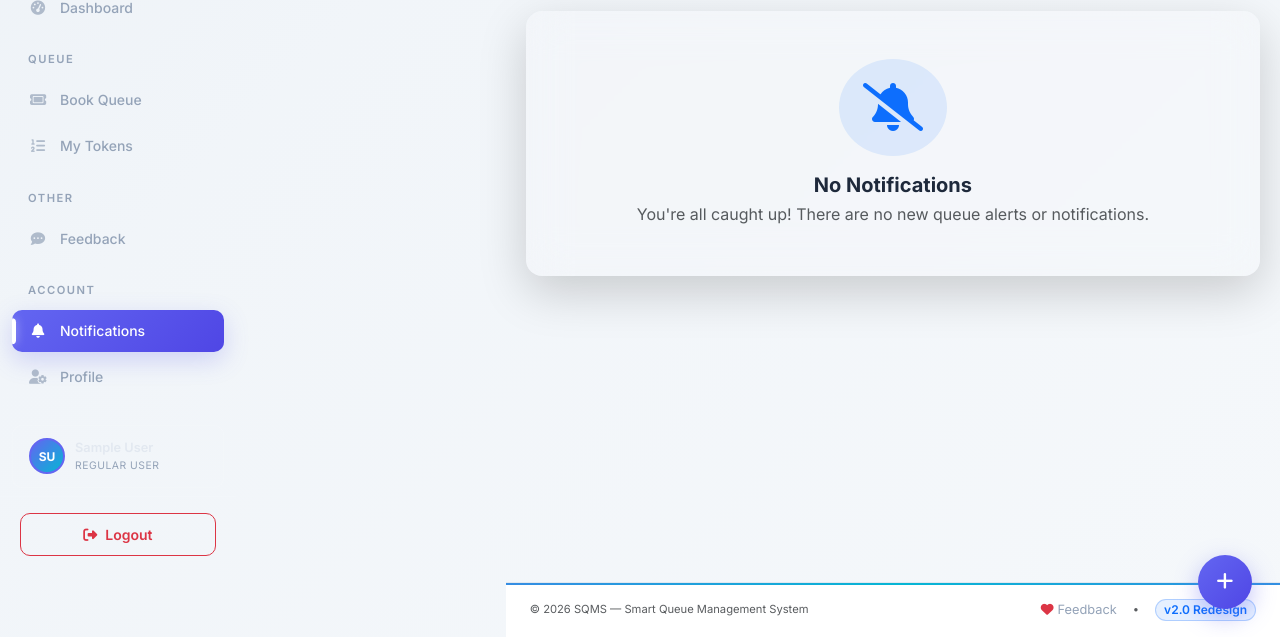
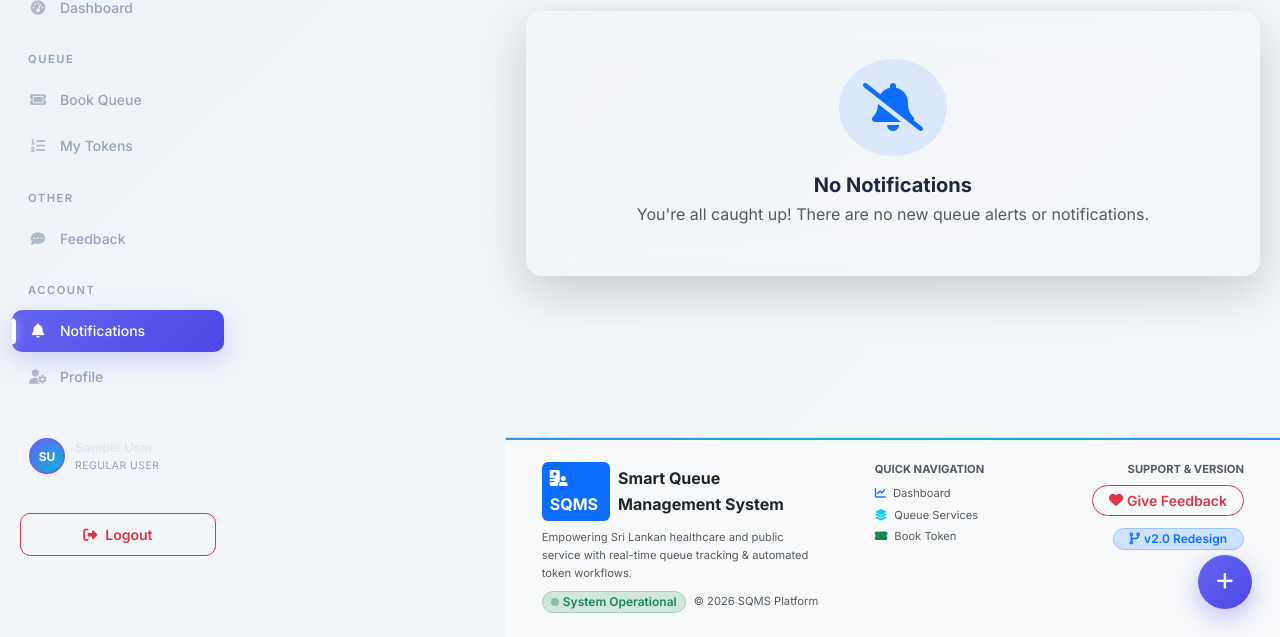
Before and after one commit to mt-abdulla-it/smart-queue-management-system, a Django app: page /notifications/ in a window 1280 px wide. Shown: the part 163-800 px from the top of the page. Run offline with Django 5.2, Linux system fonts and the light colour scheme; the visitor is signed in with stand-in values (Sample User, id 1); data that the repository does not hold is empty; parts of the project's set-up code (start-up, migrations or seed data) failed here and were passed over; some libraries are stand-ins or nearby versions.

Commit message:
feat: redesign footer layout with enhanced branding, system status, and navigation links

```diff
--- a/templates/includes/footer.html
+++ b/templates/includes/footer.html
@@ -1,15 +1,63 @@
-<!-- ========== Footer (v2.0) ========== -->
-<footer class="app-footer py-3 px-4 mt-auto">
-    <div class="d-flex flex-column flex-md-row justify-content-between align-items-center gap-2">
-        <div class="d-flex align-items-center gap-2">
-            <span class="text-muted small">&copy; {% now "Y" %} SQMS — Smart Queue Management System</span>
-        </div>
-        <div class="d-flex align-items-center gap-3">
-            <a href="{% url 'feedback:submit' %}" class="footer-link small" title="Give Feedback">
-                <i class="fas fa-heart text-danger me-1"></i>Feedback
-            </a>
-            <span class="text-muted small">•</span>
-            <span class="badge bg-primary bg-opacity-10 text-primary border border-primary border-opacity-25 rounded-pill px-2 py-1 small fw-semibold">v2.0 Redesign</span>
+<!-- ========== Footer (v2.0 Redesign) ========== -->
+<footer class="app-footer py-4 px-4 mt-auto border-top bg-body-tertiary">
+    <div class="container-fluid">
+        <div class="row g-4 justify-content-between align-items-start">
+            <!-- Column 1: Brand & Status -->
+            <div class="col-12 col-md-5">
+                <div class="d-flex align-items-center gap-2 mb-2">
+                    <div class="bg-primary text-white rounded-2 px-2 py-1 fw-bold fs-6">
+                        <i class="fas fa-hospital-user me-1"></i>SQMS
+                    </div>
+                    <span class="fw-bold fs-6 text-body">Smart Queue Management System</span>
+                </div>
+                <p class="text-muted small mb-2">
+                    Empowering Sri Lankan healthcare and public service with real-time queue tracking & automated token workflows.
+                </p>
+                <div class="d-flex align-items-center gap-2">
+                    <span class="badge bg-success-subtle text-success border border-success-subtle rounded-pill px-2 py-1 small d-inline-flex align-items-center gap-1">
+                        <span class="spinner-grow spinner-grow-sm text-success" role="status" style="width:0.5rem; height:0.5rem;" aria-hidden="true"></span>
+                        System Operational
+                    </span>
+                    <span class="text-muted small">&copy; {% now "Y" %} SQMS Platform</span>
+                </div>
+            </div>
+
+            <!-- Column 2: Quick Links -->
+            <div class="col-6 col-md-3">
+                <h6 class="fw-bold text-uppercase text-muted small mb-2 tracking-wider">Quick Navigation</h6>
+                <ul class="list-unstyled mb-0 d-flex flex-column gap-1 small">
+                    <li>
+                        <a href="{% url 'dashboard:index' %}" class="text-decoration-none text-body-secondary text-primary-hover transition-all">
+                            <i class="fas fa-chart-line me-1 text-primary"></i> Dashboard
+                        </a>
+                    </li>
+                    <li>
+                        <a href="{% url 'queues:list' %}" class="text-decoration-none text-body-secondary text-primary-hover transition-all">
+                            <i class="fas fa-layer-group me-1 text-info"></i> Queue Services
+                        </a>
+                    </li>
+                    <li>
+                        <a href="{% url 'queues:book' %}" class="text-decoration-none text-body-secondary text-primary-hover transition-all">
+                            <i class="fas fa-ticket-alt me-1 text-success"></i> Book Token
+                        </a>
+                    </li>
+                </ul>
+            </div>
+
+            <!-- Column 3: Feedback & Version -->
+            <div class="col-6 col-md-3 text-md-end">
+                <h6 class="fw-bold text-uppercase text-muted small mb-2 tracking-wider">Support & Version</h6>
+                <div class="d-flex flex-column align-items-start align-items-md-end gap-2">
+                    <a href="{% url 'feedback:submit' %}" class="btn btn-sm btn-outline-danger rounded-pill px-3 py-1 text-decoration-none d-inline-flex align-items-center gap-1">
+                        <i class="fas fa-heart text-danger"></i> Give Feedback
+                    </a>
+                    <div class="d-flex align-items-center gap-2 mt-1">
+                        <span class="badge bg-primary-subtle text-primary border border-primary-subtle rounded-pill px-3 py-1 small fw-semibold">
+                            <i class="fas fa-code-branch me-1"></i>v2.0 Redesign
+                        </span>
+                    </div>
+                </div>
+            </div>
         </div>
     </div>
 </footer>
```
